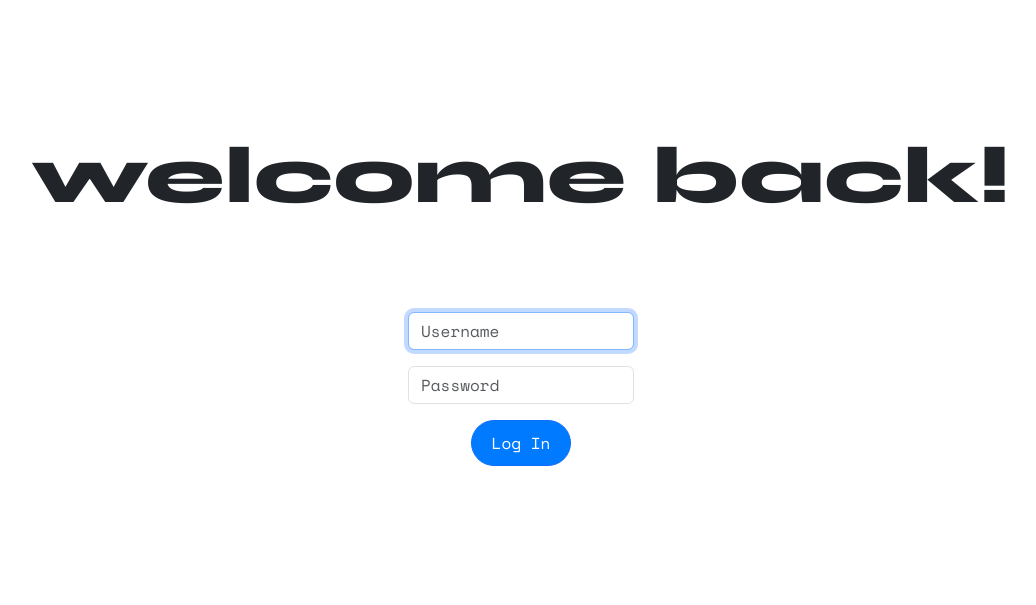
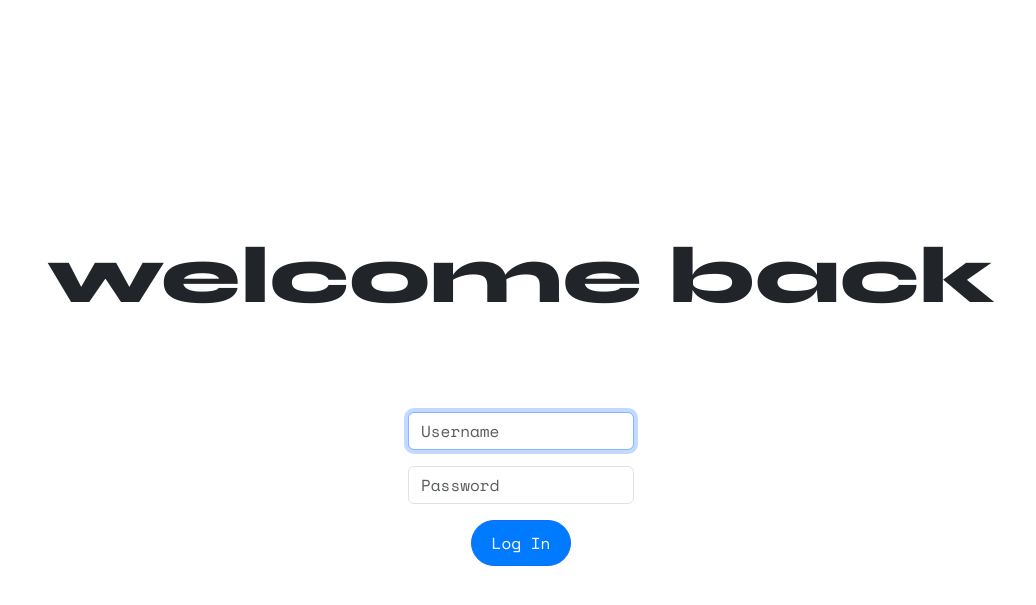
Before and after one commit to sufjanfan/Music-Letterboxd, a Flask app: page /login in a window 1280 px wide. Shown: the top 605 px of the page, without its empty margins (119-1155 px from the left). Run offline with Flask 3, Linux system fonts and the light colour scheme; some libraries are stand-ins or nearby versions.

Commit message:
Fri, Dec 6, 2024, 8:13 PM -05:00

```diff
--- a/static/styles.css
+++ b/static/styles.css
@@ -2,7 +2,7 @@
 .intro-container {
     padding: 80px 20px;
     text-align: center;
-
+    margin-top: 100px;
 }
 
 h1 {
--- a/templates/login.html
+++ b/templates/login.html
@@ -6,7 +6,7 @@
 
 {% block main %}
     <div class="intro-container">
-        <h1 class="syne">welcome back!</h1>
+        <h1 class="syne">welcome back</h1>
     </div>
 
     <form action="/login" method="post">
```
